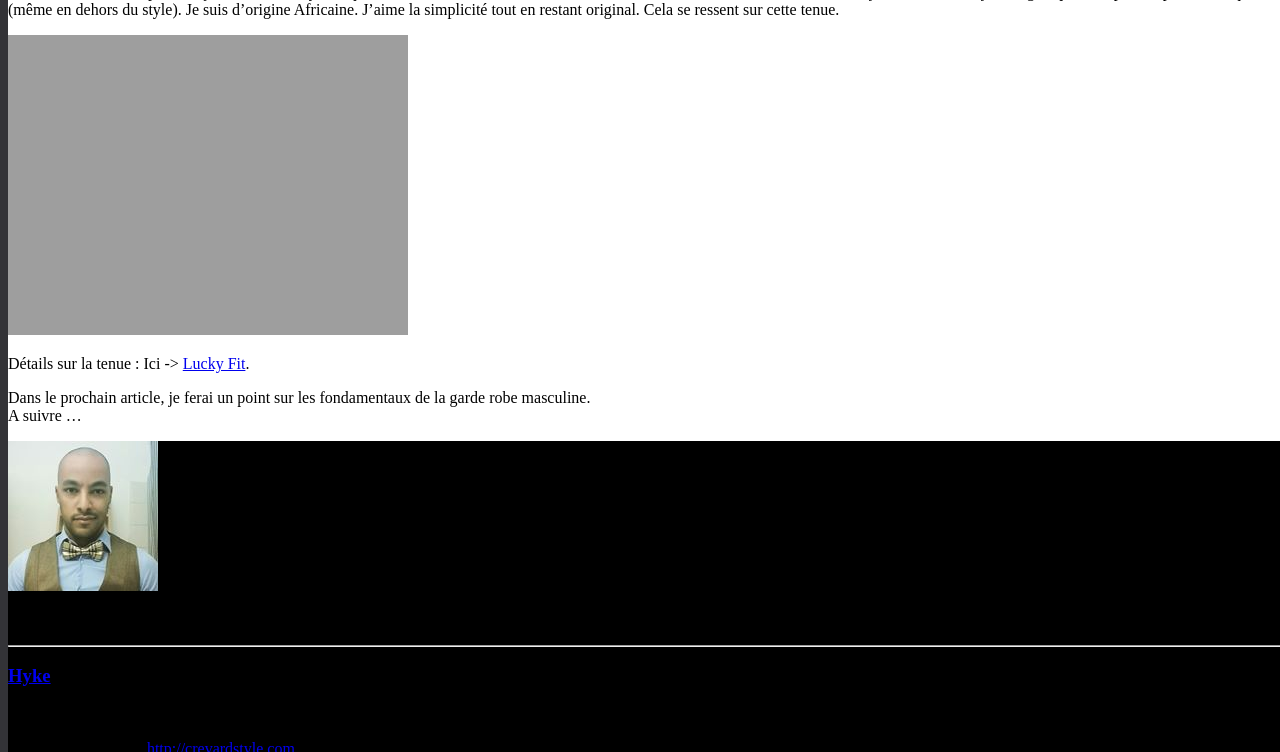
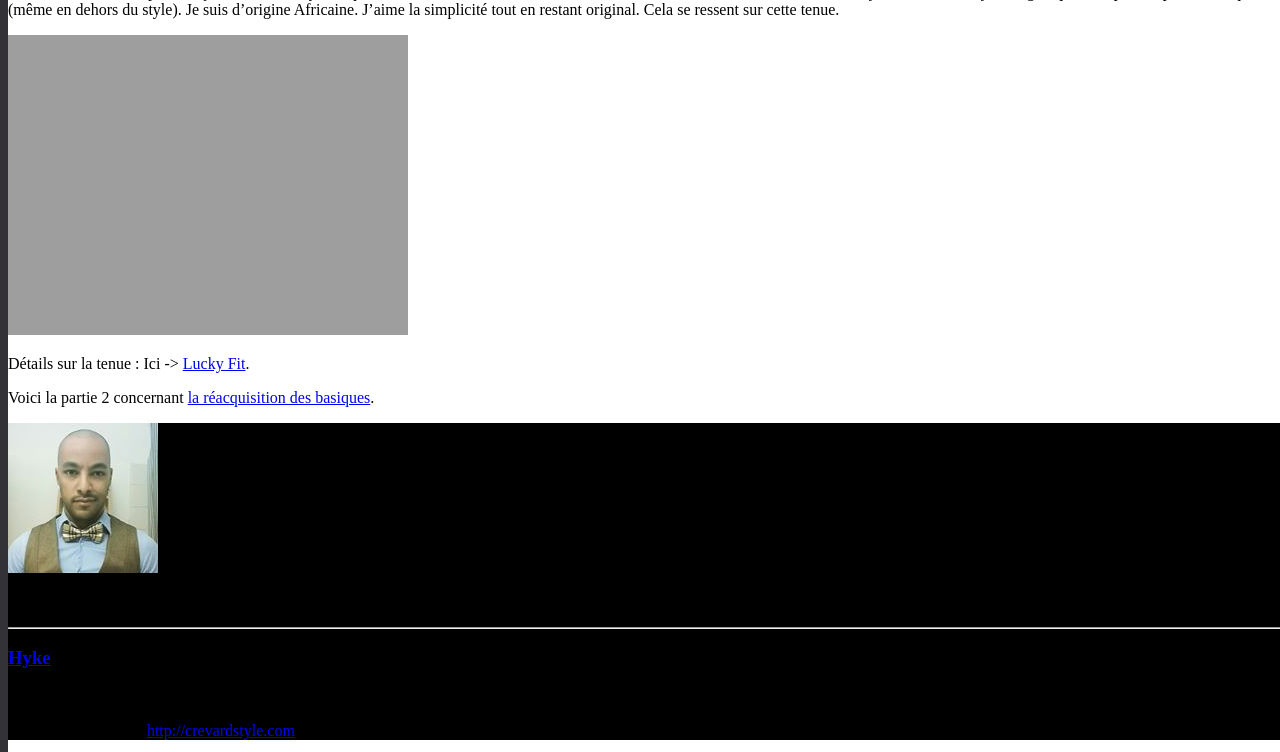
Before and after one commit to darkh2/darkh2.github.io, a Jekyll site: the page built from _posts/2018-06-17-Développement-du-Style-part-1.md, in a window 1280 px wide and 900 px high, scrolled down 1372 px, cut to the strip 0-752 px from the top of the window. Built offline with Jekyll 4.4.1, drawn with Linux system fonts in a browser that asks for light colours; comment, search, counter and statistics services are not loaded.

Commit message:
Update 2018-06-17-Développement-du-Style-part-1.md

```diff
--- a/_posts/2018-06-17-Développement-du-Style-part-1.md
+++ b/_posts/2018-06-17-Développement-du-Style-part-1.md
@@ -39,5 +39,4 @@ Encore un autre exemple : Toujours dans une dynamique décontractée. Je détest
 
 Détails sur la tenue : Ici -> [Lucky Fit](http://http://www.crevardstyle.com/Lucky-Fit).
 
-Dans le prochain article, je ferai un point sur les fondamentaux de la garde robe masculine.
-A suivre ...
+Voici la partie 2 concernant [la réacquisition des basiques](http://www.crevardstyle.com/D%C3%A9veloppement-du-Style-part-2).
```
